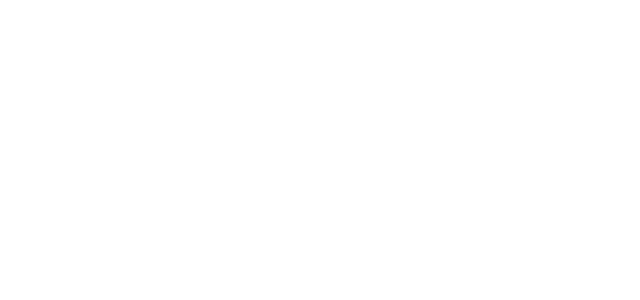
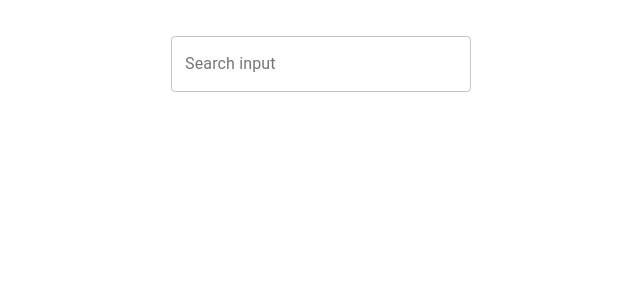
Before and after one commit to bindeman/sphre, a React (Create React App) app in the folder frontend/: page /1 in a window 1280 px wide. Shown: the top 300 px of the page, without its empty margins (319-959 px from the left). Built offline with nearby package versions, Linux system fonts and the light colour scheme.

Commit message:
Add country selector

```diff
--- a/frontend/package.json
+++ b/frontend/package.json
@@ -5,6 +5,7 @@
   "dependencies": {
     "@material-ui/core": "^4.12.2",
     "@material-ui/icons": "^4.11.2",
+    "@material-ui/lab": "^4.0.0-alpha.60",
     "@testing-library/jest-dom": "^5.14.1",
     "@testing-library/react": "^11.2.7",
     "@testing-library/user-event": "^12.8.3",
--- a/frontend/src/App.js
+++ b/frontend/src/App.js
@@ -2,17 +2,108 @@
 import './App.css';
 import Dashboard from "./Dashboard";
 import React from "react";
-import {Redirect, Route, Switch} from "react-router-dom";
+import {Redirect, Route, Switch, useHistory, Router, withRouter} from "react-router-dom";
+import { createBrowserHistory } from "history";
+
+import TextField from '@material-ui/core/TextField';
+import Autocomplete from '@material-ui/lab/Autocomplete';
+
+
+const countries = {
+  "Russia": "RUS",
+  "United States": "USA",
+  "France": "FR",
+  "China": "CN",
+  "Mexico": "MX",
+}
+
+const indicators = {
+  "Fertility Rate": "SP.DYN.TFRT.IN",
+  "Population": "SP.POP.TOTL",
+  "Net Migration": "SM.POP.NETM",
+  "% of Employment": "SL.EMP.WORK.ZS",
+  "GDP": "NY.GDP.MKTP.CD"
+}
+
+
+
 
 
 function App() {
+  const history = createBrowserHistory();
+  // const [country, setCountry] = React.useState("Russia");
+  const [indicator, setIndicator] = React.useState("Population");
+
+
+  const navigateTo = (country, indicator) => {
+    return `/v2/country/${countries[country]}/indicator/${indicators[indicator]}`;
+  }
+
+
+
+  const handleCountrySelection = (event, selected) => {
+    // <Redirect to={queryConstructor(selectedCountry, "Population")} />
+    // alert(country)
+    history.push(navigateTo(selected, indicator));
+    // setCountry(selected);
+
+
+  };
+
+  const handleIndicatorSelection = (event, selected) => {
+    // setIndicator(selected);
+    // alert(indicator)
+    // <Redirect to={queryConstructor(selectedCountry, "Population")} />
+    // history.push(navigateTo(country, indicator));
+  };
+
   return (
     <div className="App">
+
+    <div style={{maxWidth: 300, margin: "auto", display: "block", paddingTop: 20}}>
+    <Autocomplete
+            freeSolo
+            id="free-solo-2-demo"
+            disableClearable
+            onChange={handleCountrySelection}
+            // placeholder="Country"
+            options={Object.keys(countries).map((option) => option)}
+            renderInput={(params) => (
+              <TextField
+                {...params}
+                label="Search input"
+                margin="normal"
+                variant="outlined"
+                InputProps={{ ...params.InputProps, type: 'search' }}
+              />
+            )}
+          />
+
+{/* <Autocomplete
+            freeSolo
+            id="free-solo-3-demo"
+            disableClearable
+            placeholder="Indicator"
+            onChange={handleIndicatorSelection}
+            options={Object.keys(indicators).map((option) => option)}
+            renderInput={(params) => (
+              <TextField
+                {...params}
+                label="Search input"
+                margin="normal"
+                variant="outlined"
+                InputProps={{ ...params.InputProps, type: 'search' }}
+              />
+            )}
+          /> */}
+      </div>
+      <Router history={history}>
       <Switch>
-        <Route path="/v2/:query" component={Dashboard}/>
+        <Route path="/v2/:query" component={(props) => <Dashboard {...props} key={window.location.pathname}/>}/>
       </Switch>
+      </Router>
     </div>
   );
 }
 
-export default App;
+export default withRouter(App);
--- a/frontend/src/Dashboard.js
+++ b/frontend/src/Dashboard.js
@@ -8,6 +8,7 @@
 import {Line} from 'react-chartjs-2';
 import axios from "axios";
 import { useLocation, Router, Route, Switch } from "react-router";
+
 
 
 const drawerWidth = 240;
@@ -112,15 +113,21 @@
             url = "/v2/country/RUS/indicator/SP.POP.TOTL";
         } else {
             url = location.pathname;
+            alert(`https://api.worldbank.org${url}?format=json&mrnev=120`);
+
         }
         const response = await axios(
-          `https://api.worldbank.org${url}?format=json&per_page=520`,
+          `https://api.worldbank.org${url}?format=json&mrnev=120`,
         );
 
         const labels = [];
         const values = [];
 
+        // let i = 0;
         if(response.data[1].length > 0) {
+            // while(response[1][i].value == null) {
+            //     i++;
+            // }
             const item = response.data[1][0];
             setGraphHeading({
                 latestValue: item.value,
@@ -131,8 +138,10 @@
         }
 
         response.data[1].map(item => {
+            if(item.value !== null) {
             values.unshift(item.value);
             labels.unshift(item.date);
+            }
         });
 
 
```
Also changed, not shown: 1 other file (tests, documents, lock files or other folders).
